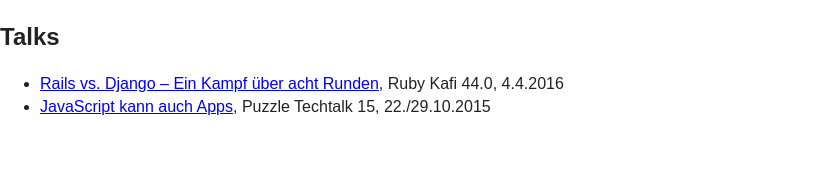
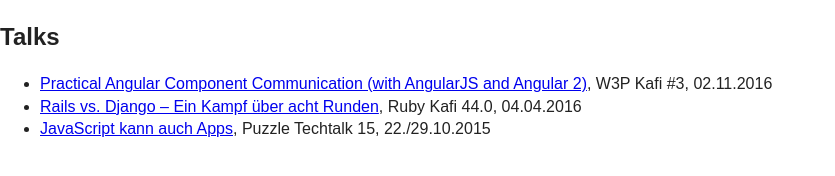
Before and after one commit to hupf/hupf.github.io, a plain HTML site: page index.html in a window 1280 px wide. Shown: the whole page, without its empty margins (0-835 px from the left). Drawn offline with Linux system fonts and the light colour scheme.

Commit message:
add practical angular component communcation link

```diff
--- a/index.html
+++ b/index.html
@@ -22,7 +22,8 @@
 
       <h2>Talks</h2>
       <ul>
-        <li><a href="http://slides.com/hupf/rails-vs-django">Rails vs. Django – Ein Kampf über acht Runden</a>, Ruby Kafi 44.0, 4.4.2016</li>
+        <li><a href="http://slides.com/hupf/angular-component-communication">Practical Angular Component Communication (with AngularJS and Angular 2)</a>, W3P Kafi #3, 02.11.2016</li>
+        <li><a href="http://slides.com/hupf/rails-vs-django">Rails vs. Django – Ein Kampf über acht Runden</a>, Ruby Kafi 44.0, 04.04.2016</li>
         <li><a href="javascript-kann-auch-apps/index.html">JavaScript kann auch Apps</a>, Puzzle Techtalk 15, 22./29.10.2015</a></li>
       </ul>
 
```
